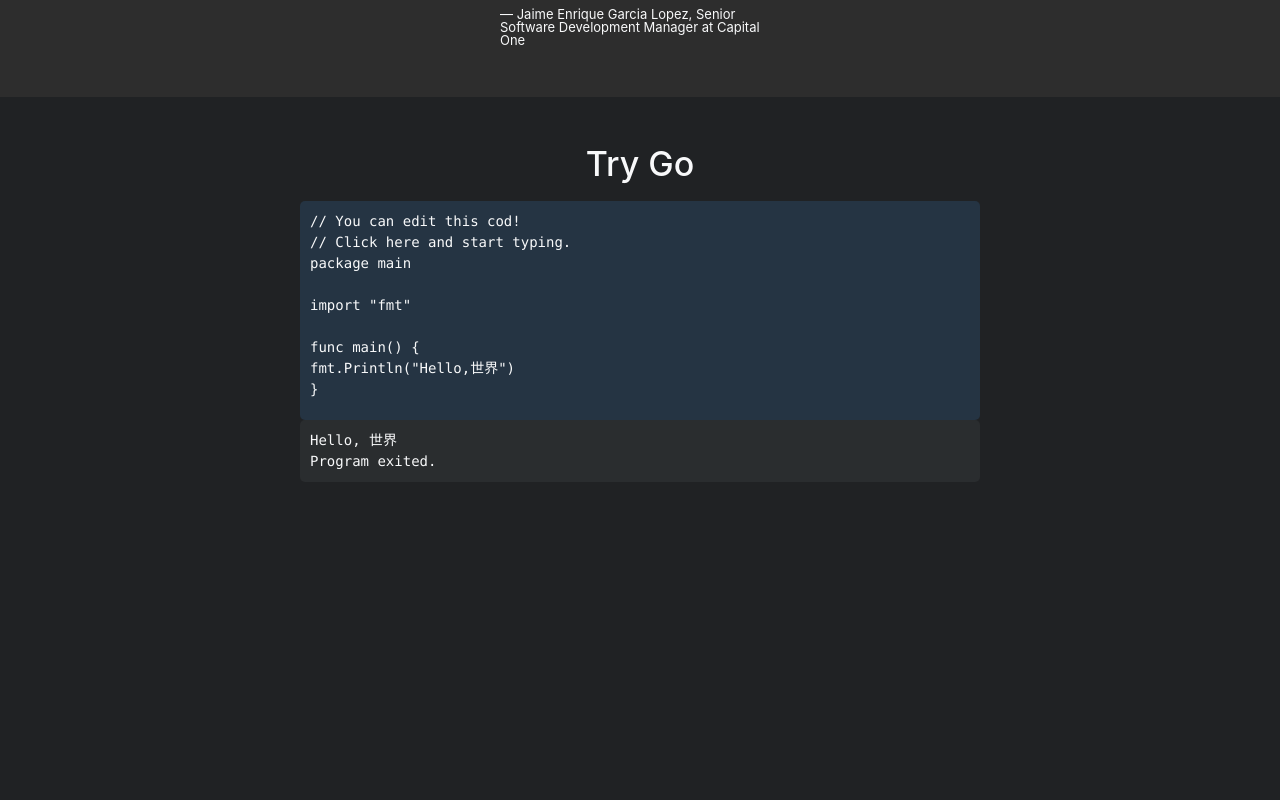
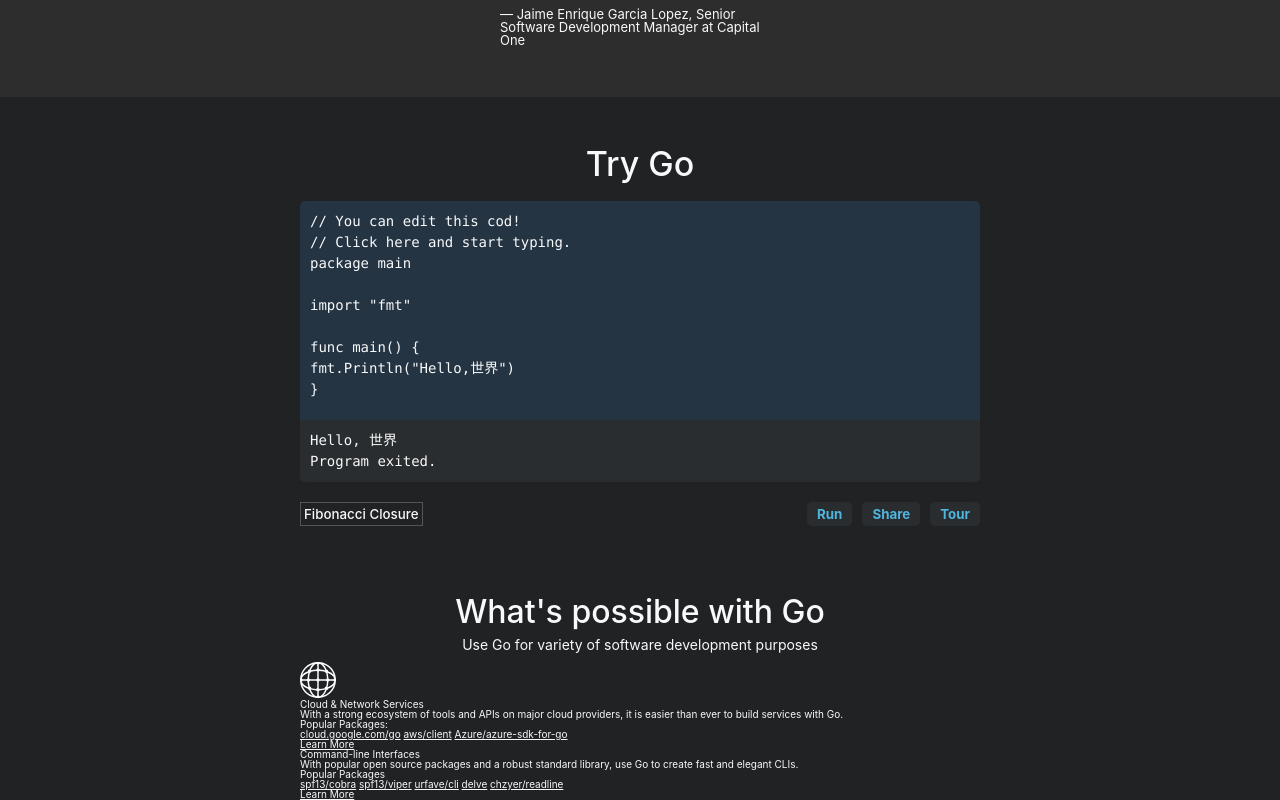
Before and after one commit to abhinandkakkadi/GOLANG-LANDING_PAGE, a plain HTML site: page index.html in a window 1280 px wide. Shown: the part 1495-2295 px from the top of the page. Before the commit the page ends 2027 px from the top, so only its background shows below. Drawn offline with Linux system fonts and the light colour scheme; a web font is replaced by a local one.

Commit message:
completed command line section and started adding addition section

```diff
--- a/index.html
+++ b/index.html
@@ -486,6 +486,112 @@
         <p>Hello, 世界</p>
         <p>Program exited.</p>
       </div>
+      <div class="coding-section-button">
+        <button class="first-button">Fibonacci Closure</button>
+        <button class="sub-button">Run</button>
+        <button class="sub-button">Share</button>
+        <button class="sub-button">Tour</button>
+      </div>
+    </section>
+
+    <section class="possibility-section">
+      <div class="possibility-container">
+        <p class="possibility-main-heading">What's possible with Go</p>
+        <p class="possibility-sub-heading">
+          Use Go for variety of software development purposes
+        </p>
+
+        <div class="possibility-sub-container">
+          <div class="sub-container-1">
+            <div class="sub-container-1-a">
+              <img src="./sphere-dark.svg" />
+              <p>Cloud & Network Services</p>
+              <p>
+                With a strong ecosystem of tools and APIs on major cloud
+                providers, it is easier than ever to build services with Go.
+              </p>
+            </div>
+            <div class="sub-container-1-b">
+              <p>Popular Packages:</p>
+              <div>
+                <a href="">cloud.google.com/go</a>
+                <a href="">aws/client</a>
+                <a href="">Azure/azure-sdk-for-go</a>
+              </div>
+              <a href="">Learn More</a>
+            </div>
+          </div>
+
+          <div class="sub-container-1">
+            <div class="sub-container-1-a">
+              <p>Command-line Interfaces</p>
+              <p>
+                With popular open source packages and a robust standard library,
+                use Go to create fast and elegant CLIs.
+              </p>
+            </div>
+            <div class="sub-container-1-b">
+              <p>Popular Packages</p>
+              <div>
+                <a href="">spf13/cobra</a>
+                <a href="">spf13/viper</a>
+                <a href="">urfave/cli</a>
+                <a href="">delve</a>
+                <a href="">chzyer/readline</a>
+              </div>
+              <a href="">Learn More</a>
+            </div>
+          </div>
+
+          <div class="sub-container-1">
+            <div class="sub-container-1-a">
+              <p></p>
+              <p></p>
+            </div>
+            <div class="sub-container-1-b">
+              <p></p>
+              <div>
+                <a href=""></a>
+                <a href=""></a>
+                <a href=""></a>
+              </div>
+              <a href=""></a>
+            </div>
+          </div>
+
+          <div class="sub-container-1">
+            <div class="sub-container-1-a">
+              <p></p>
+              <p></p>
+            </div>
+            <div class="sub-container-1-b">
+              <p></p>
+              <div>
+                <a href=""></a>
+                <a href=""></a>
+                <a href=""></a>
+              </div>
+              <a href=""></a>
+            </div>
+          </div>
+
+          <div class="sub-container-1">
+            <div class="sub-container-1-a">
+              <p></p>
+              <p></p>
+            </div>
+            <div class="sub-container-1-b">
+              <p></p>
+              <div>
+                <a href=""></a>
+                <a href=""></a>
+                <a href=""></a>
+              </div>
+              <a href=""></a>
+            </div>
+          </div>
+        </div>
+      </div>
     </section>
   </body>
 </html>
--- a/style.css
+++ b/style.css
@@ -231,7 +231,8 @@ blockquote {
   font-size: 1.4rem;
   line-height: 1.5;
   padding: 1rem;
-  border-radius: 5px;
+  border-top-left-radius: 5px;
+  border-top-right-radius: 5px;
   padding-bottom: 2rem;
 }
 
@@ -247,5 +248,59 @@ blockquote {
   font-size: 1.4rem;
   line-height: 1.5;
   padding: 1rem;
+  border-bottom-left-radius: 5px;
+  border-bottom-right-radius: 5px;
+}
+
+.coding-section-button {
+  display: flex;
+  margin: 2rem 30rem;
+  gap: 1rem;
+  align-items: center;
+  font-size: 1.4rem;
+}
+
+.first-button {
+  background-color: transparent;
+  padding: 0.3rem;
+  border: 1px solid #555;
+  outline: 0;
+  margin-right: auto;
+  font-weight: 500;
+}
+
+.sub-button {
+  color: #4fb5de;
+  background-color: #2a2d2f;
+  border: 0;
+  outline: 0;
+  padding: 0.4rem 1rem;
   border-radius: 5px;
+  font-weight: 700;
 }
+
+/* POSSIBILITY SECTION */
+
+.possibility-container {
+  padding: 0px 30rem;
+}
+
+.possibility-main-heading,
+.possibility-sub-heading {
+  text-align: center;
+}
+
+.possibility-main-heading {
+  font-size: 3.2rem;
+  font-weight: 500;
+}
+
+.possibility-sub-heading {
+  font-size: 1.4rem;
+}
+
+.possibility-container {
+  display: flex;
+  flex-direction: column;
+  gap: 1rem;
+}
```
Also changed, not shown: sphere-dark.svg (added).
